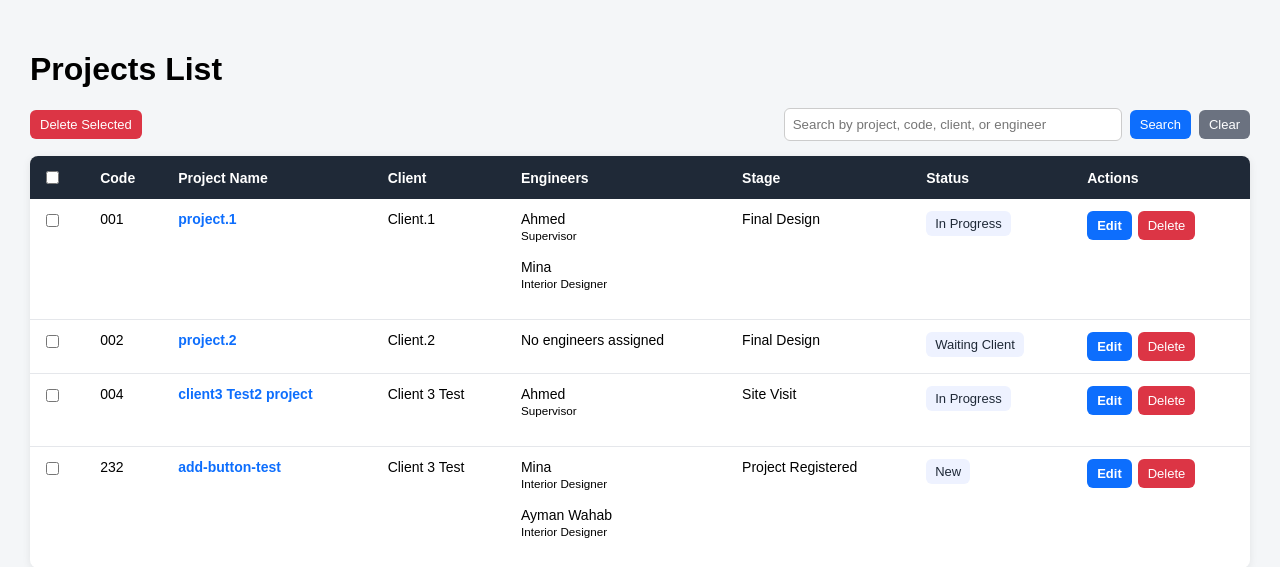
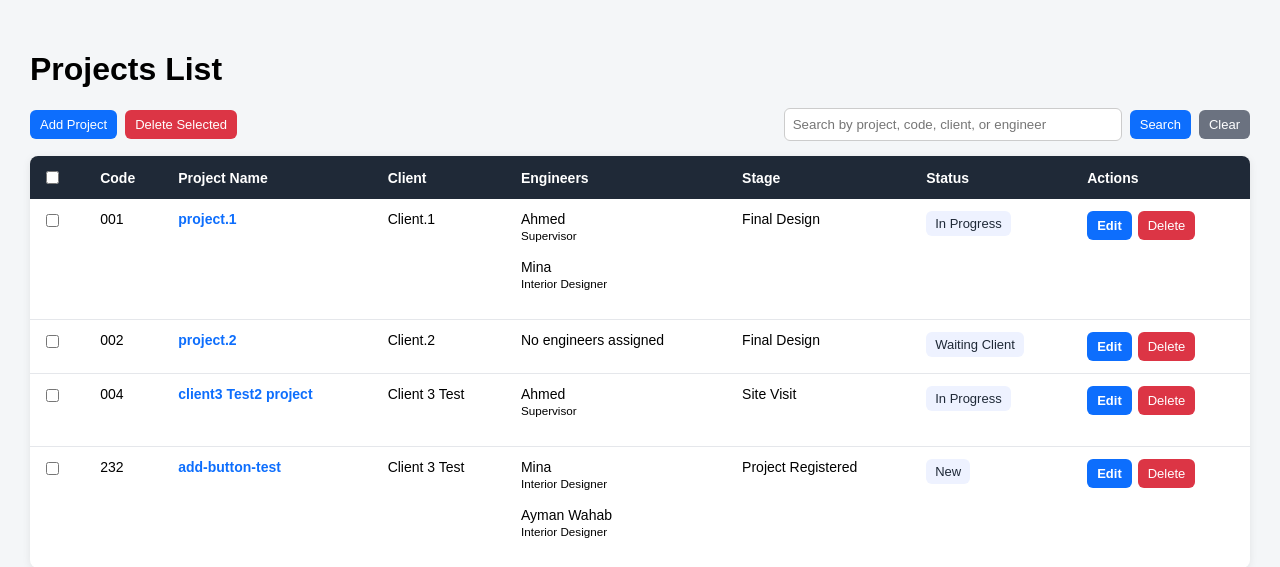
Before and after one commit to MBishta/client-portal-project, a Django app: page /projects/ in a window 1280 px wide. Shown: the part 51-618 px from the top of the page. Run offline with Django 5.2, Linux system fonts and the light colour scheme; a user stored in the database is signed in; data comes from the database, SQL or seed files in the repository; both versions use the stored data as it was after the commit.

Commit message:
Add project button to projects list

```diff
--- a/templates/projects/project_list.html
+++ b/templates/projects/project_list.html
@@ -135,10 +135,15 @@
         {% csrf_token %}
 
         {% if request.user.role == 'ADMIN' %}
-            <div class="top-actions-row">
-                <button type="submit" class="btn btn-danger">
-                    Delete Selected
-                </button>
+        <div class="top-actions-row">
+            <div style="display: flex; gap: 8px; align-items: center;">
+                <a href="{% url 'projects:project_add' %}" class="btn btn-primary">
+                Add Project
+            </a>
+            <button type="submit" class="btn btn-danger">
+                Delete Selected
+            </button>
+        </div>
 
                 <div class="search-box">
                     <input type="text"
```
Also changed, not shown: db.sqlite3.
